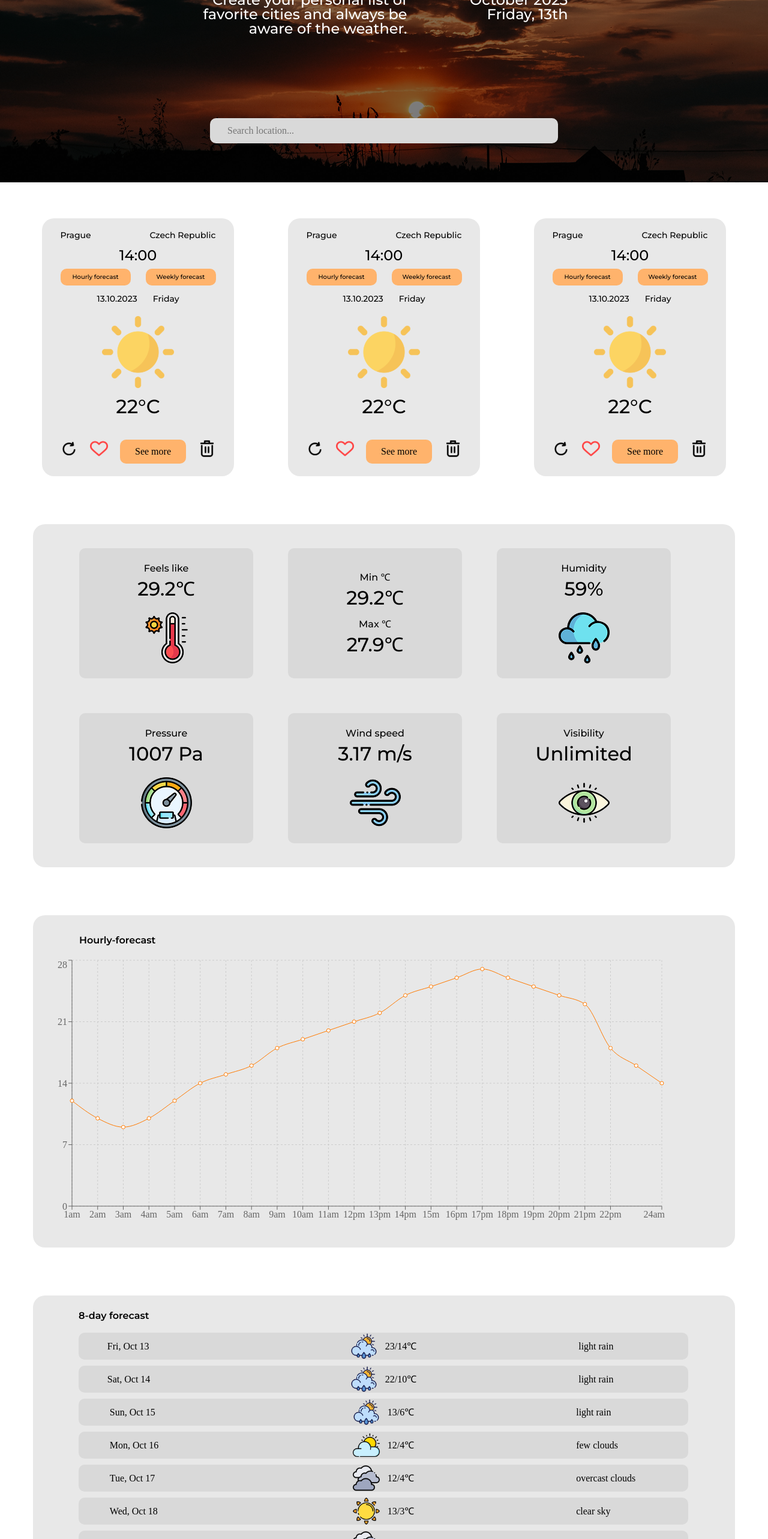
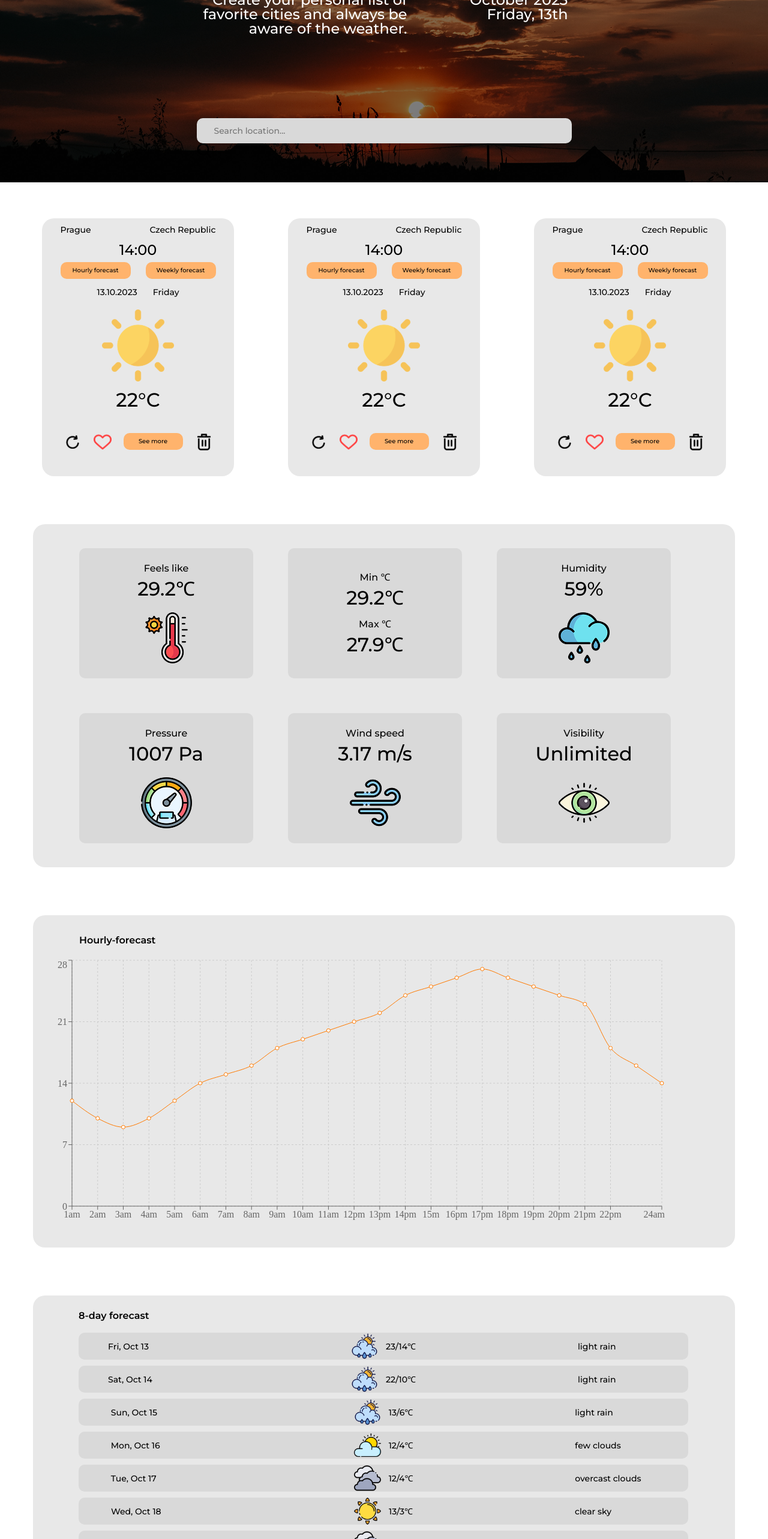
Before and after one commit to pypuc/weather-conditions, a React (Create React App) app: page / in a window 1280 px wide. Shown: the part 234-2800 px from the top of the page at 60% size. Built offline with nearby package versions, Linux system fonts and the light colour scheme.

Commit message:
adaptive

```diff
--- a/src/components/Beautiful-nature/Beautiful-nature.module.css
+++ b/src/components/Beautiful-nature/Beautiful-nature.module.css
@@ -1,5 +1,8 @@
 .nature {
     padding-bottom: 48px;
+    @media screen and (max-width: 1200px) {
+   display: none;
+  }
 }
 
 .nature-title {
--- a/src/components/Eight-day-forecast/Eight-day-forecast.jsx
+++ b/src/components/Eight-day-forecast/Eight-day-forecast.jsx
@@ -10,98 +10,104 @@ export const EightDayForecast = () => {
           <ul className={styles["eight-day-list"]}>
             <li className={styles["eight-day-iteam"]}>
               <div className={styles["eight-day-miniminic"]}>
-              <h4 className={styles["eight-day-titledata"]}>Fri, Oct 13</h4>
+                <h4 className={styles["eight-day-celciatext"]}>Fri, Oct 13</h4>
               </div>
               <div className={styles["eight-day-minicon"]}>
                 <img src="/images/rain.svg" alt="rain" />
-                <p>23/14℃</p>
+                <p className={styles["eight-day-celciatext"]}>23/14℃</p>
               </div>
               <div className={styles["eight-day-miniminic"]}>
-              <p>light rain</p>
+                <p className={styles["eight-day-celciatext"]}>light rain</p>
               </div>
             </li>
             <li className={styles["eight-day-iteam"]}>
               <div className={styles["eight-day-miniminic"]}>
-              <h4>Sat, Oct 14</h4>
+                <h4 className={styles["eight-day-celciatext"]}>Sat, Oct 14</h4>
               </div>
               <div className={styles["eight-day-minicon"]}>
                 <img src="/images/rain.svg" alt="rain" />
-                <p>22/10℃</p>
+                <p className={styles["eight-day-celciatext"]}>22/10℃</p>
               </div>
               <div className={styles["eight-day-miniminic"]}>
-              <p>light rain</p>
+                <p className={styles["eight-day-celciatext"]}>light rain</p>
               </div>
             </li>
             <li className={styles["eight-day-iteam"]}>
               <div className={styles["eight-day-miniminic"]}>
-              <h4>Sun, Oct 15</h4>
+                <h4 className={styles["eight-day-celciatext"]}>Sun, Oct 15</h4>
               </div>
               <div className={styles["eight-day-minicon"]}>
                 <img src="/images/rain.svg" alt="rain" />
-                <p>13/6℃</p>
+                <p className={styles["eight-day-celciatext"]}>13/6℃</p>
               </div>
               <div className={styles["eight-day-miniminic"]}>
-              <p>light rain</p>
+                <p className={styles["eight-day-celciatext"]}>light rain</p>
               </div>
             </li>
             <li className={styles["eight-day-iteam"]}>
               <div className={styles["eight-day-miniminic"]}>
-              <h4>Mon, Oct 16</h4>
+                <h4 className={styles["eight-day-celciatext"]}>Mon, Oct 16</h4>
               </div>
               <div className={styles["eight-day-minicon"]}>
                 <img src="/images/clouds-sun.svg" alt="few clouds" />
-                <p>12/4℃</p>
+                <p className={styles["eight-day-celciatext"]}>12/4℃</p>
               </div>
               <div className={styles["eight-day-miniminic"]}>
-                <p>few clouds</p>
+                <p className={styles["eight-day-celciatext"]}>few clouds</p>
               </div>
             </li>
             <li className={styles["eight-day-iteam"]}>
               <div className={styles["eight-day-miniminic"]}>
-              <h4>Tue, Oct 17</h4>
+                <h4 className={styles["eight-day-celciatext"]}>Tue, Oct 17</h4>
               </div>
               <div className={styles["eight-day-minicon"]}>
                 <img src="/images/black-clouds.svg" alt="overcast clouds" />
-                <p>12/4℃</p>
+                <p className={styles["eight-day-celciatext"]}>12/4℃</p>
               </div>
               <div className={styles["eight-day-miniminic"]}>
-              <p>overcast clouds</p>
+                <p className={styles["eight-day-celciatext"]}>
+                  overcast clouds
+                </p>
               </div>
             </li>
             <li className={styles["eight-day-iteam"]}>
               <div className={styles["eight-day-miniminic"]}>
-              <h4>Wed, Oct 18</h4>
+                <h4 className={styles["eight-day-celciatext"]}>Wed, Oct 18</h4>
               </div>
               <div className={styles["eight-day-minicon"]}>
                 <img src="/images/sun.svg" alt="clear sky" />
-                <p>13/3℃</p>
+                <p className={styles["eight-day-celciatext"]}>13/3℃</p>
               </div>
               <div className={styles["eight-day-miniminic"]}>
-              <p>clear sky</p>
+                <p className={styles["eight-day-celciatext"]}>clear sky</p>
               </div>
             </li>
             <li className={styles["eight-day-iteam"]}>
               <div className={styles["eight-day-miniminic"]}>
-              <h4>Thu, Oct 19</h4>
+                <h4 className={styles["eight-day-celciatext"]}>Thu, Oct 19</h4>
               </div>
               <div className={styles["eight-day-minicon"]}>
                 <img src="/images/black-clouds.svg" alt="overcast clouds" />
-                <p>12/5℃</p>
+                <p className={styles["eight-day-celciatext"]}>12/5℃</p>
               </div>
               <div className={styles["eight-day-miniminic"]}>
-              <p>overcast clouds</p>
+                <p className={styles["eight-day-celciatext"]}>
+                  overcast clouds
+                </p>
               </div>
             </li>
             <li className={styles["eight-day-iteam"]}>
               <div className={styles["eight-day-miniminic"]}>
-              <h4>Fri, Oct 20</h4>
+                <h4 className={styles["eight-day-celciatext"]}>Fri, Oct 20</h4>
               </div>
               <div className={styles["eight-day-minicon"]}>
                 <img src="/images/clouds.svg" alt="scattered clouds" />
-                <p>9/3℃</p>
+                <p className={styles["eight-day-celciatext"]}>9/3℃</p>
               </div>
               <div className={styles["eight-day-miniminic"]}>
-              <p>scattered clouds</p>
+                <p className={styles["eight-day-celciatext"]}>
+                  scattered clouds
+                </p>
               </div>
             </li>
           </ul>
--- a/src/components/Eight-day-forecast/Eight-day-forecast.module.css
+++ b/src/components/Eight-day-forecast/Eight-day-forecast.module.css
@@ -1,15 +1,35 @@
 .eight-day {
+  padding-bottom: 35px;
+  @media screen and (min-width: 768px) {
+    padding-bottom: 50px;
+  }
+  @media screen and (min-width: 1200px) {
     padding-bottom: 80px;
+  }
 }
 
 .eight-day-bigcontainer {
-    background-color: #E8E8E8;
+  background-color: #e8e8e8;
   border-radius: 20px;
+  padding-left: 25px;
+  height: 755px;
+  padding-top: 18px;
+  padding-bottom: 35px;
+  padding-right: 25px;
+  @media screen and (min-width: 768px) {
+    padding-left: 35px;
+  height: 526px;
+  padding-top: 20px;
+  padding-bottom: 35px;
+  padding-right: 35px;
+  }
+  @media screen and (min-width: 1200px) {
     padding-left: 76px;
   height: 554px;
   padding-top: 26px;
   padding-bottom: 42px;
   padding-right: 78px;
+  }
 }
 
 .eight-day-title {
@@ -26,23 +46,65 @@ margin-bottom: 20px;
   display: flex;
   flex-direction: column;
   row-gap: 10px;
+  @media screen and (max-width: 768px) {
+   display: flex;
+   flex-direction: row;
+   flex-wrap: wrap;
+   gap: 30px;
+   padding-right: 25px;
+  /* padding-bottom: 35px; */
+  padding-left: 25px;
+  justify-content: center;
+  row-gap: 35px;
+  }
 }
 
 .eight-day-iteam {
   display: flex;
-        background-color: #D9D9D9;
+  background-color: #d9d9d9;
   align-items: center;
   border-radius: 10px;
   justify-content: center;
+  flex-direction: column;
+  @media screen and (max-width: 768px) {
+   width: 100px;
+   height: 140px;
+  }
+  @media screen and (min-width: 768px) {
+   gap: 170px;
+   flex-direction: row;
+  }
+  @media screen and (min-width: 1200px) {
     gap: 270px;
+    flex-direction: row;
+  }
 }
 
 .eight-day-minicon {
   display: flex;
   gap: 13px;
   align-items: center;
+   @media screen and (max-width: 768px) {
+   flex-direction: column;
+   row-gap: 7px;
+   margin-bottom: 15px;
+  }
 }
 
 .eight-day-miniminic {
+  @media screen and (min-width: 768px) {
    width: 135px;
   }
+}
+
+.eight-day-celciatext {
+  font-family: Montserrat;
+  font-weight: 500;
+  font-style: Medium;
+  font-size: 14px;
+  line-height: 100%;
+  letter-spacing: 0%;
+   @media screen and (max-width: 768px) {
+   font-size: 10px;
+  }
+}
--- a/src/components/Hero/Hero.module.css
+++ b/src/components/Hero/Hero.module.css
@@ -25,12 +25,14 @@
   line-height: 100%;
   letter-spacing: 0%;
   color: #ffffff;
-  margin-bottom: 80px;
+  margin-bottom: 35px;
   @media screen and (min-width: 768px) {
     font-size: 20px;
+    margin-bottom: 40px;
   }
   @media screen and (min-width: 1200px) {
     font-size: 40px;
+    margin-bottom: 80px;
   }
 }
 
@@ -38,6 +40,7 @@
   display: flex;
   row-gap: 20px;
   flex-direction: column;
+  justify-content: center;
   @media screen and (min-width: 768px) {
     gap: 68px;
     flex-direction: row;
@@ -51,24 +54,40 @@
   font-family: Montserrat;
   font-weight: 500;
   font-style: Medium;
-  font-size: 24px;
+  font-size: 10px;
   line-height: 100%;
   letter-spacing: 0%;
   text-align: right;
   color: #ffffff;
-  max-width: 345px;
+  max-width: 140px;
+  @media screen and (min-width: 768px) {
+    font-size: 14px;
+    max-width: 180px;
+  }
+  @media screen and (min-width: 1200px) {
+    font-size: 24px;
+    max-width: 345px;
+  }
 }
 
 .hero-minitext {
-  max-width: 164px;
-  font-family: Montserrat;
+  max-width: 75px;
+   font-family: Montserrat;
   font-weight: 500;
   font-style: Medium;
-  font-size: 24px;
+  font-size: 10px;
   line-height: 100%;
   letter-spacing: 0%;
   text-align: right;
   color: #ffffff;
+  @media screen and (min-width: 768px) {
+    font-size: 14px;
+    max-width: 100px;
+  }
+  @media screen and (min-width: 1200px) {
+    font-size: 24px;
+  max-width: 164px;
+}
 }
 
 /* .hero-search-container {
@@ -85,11 +104,29 @@
   } */
 
 .hero-input {
-    width: 580px;
-height: 42px;
+  font-family: Montserrat;
+font-weight: 500;
+font-style: Medium;
+font-size: 6px;
+line-height: 100%;
+letter-spacing: 0%;
+    width: 173px;
+height: 15px;
 border-radius: 10px;
 border: none;
-margin-top: 137px;
+margin-top: 48px;
 padding-left: 29px;
 background-color: #D9D9D9;
+ @media screen and (min-width: 768px) {
+    width: 402px;
+    height: 27px;
+    font-size: 10px;
+    margin-top: 106px;
+  }
+  @media screen and (min-width: 1200px) {
+    width: 625px;
+    height: 42px;
+    font-size: 14px;
+    margin-top: 137px;
+  }
 }
--- a/src/components/Interacting-pets/Interacting-pets.module.css
+++ b/src/components/Interacting-pets/Interacting-pets.module.css
@@ -1,5 +1,8 @@
 .pets {
     padding-bottom: 80px;
+    @media screen and (max-width: 1200px) {
+   display: none;
+  }
 }
 
 .pets-title {
--- a/src/components/Weather/Weather.module.css
+++ b/src/components/Weather/Weather.module.css
@@ -12,50 +12,102 @@
 .weather-iteam {
   background-color: #e8e8e8;
   border-radius: 20px;
-  padding-left: 30px;
-  padding-right: 30px;
-  padding-bottom: 15px;
-  padding-top: 21px;
-  height: 430px;
-  width: 320px;
+  padding-left: 15px;
+  padding-right: 15px;
+  padding-bottom: 20px;
+  padding-top: 15px;
+  height: 392px;
+  width: 293px;
   display: flex;
   flex-direction: column;
   align-items: center;
+  @media screen and (min-width: 768px) {
+    width: 262px;
+    height: 352px;
+    padding-top: 12px;
+    padding-left: 17px;
+  padding-right: 17px;
+  }
+  @media screen and (min-width: 1200px) {
+    height: 430px;
+    width: 320px;
+     padding-left: 20px;
+  padding-right: 20px;
+  }
+}
+
+@media screen and (max-width: 1200px) {
+  .weather-iteam:nth-child(2) {
+    display: none;
+  }
+}
+
+@media screen and (max-width: 768px) {
+  .weather-iteam:nth-child(2) {
+    display: none;
+  }
+  .weather-iteam:nth-child(3) {
+    display: none;
+  }
 }
 
 .weather-minitextcont {
   display: flex;
   justify-content: space-between;
+  gap: 124px;
+  @media screen and (min-width: 768px) {
+    gap: 73px;
+  }
+  @media screen and (min-width: 1200px) {
     gap: 98px;
+  }
 }
 
 .weather-textname {
   font-family: Montserrat;
   font-weight: 500;
   font-style: Medium;
-  font-size: 14px;
+  font-size: 12px;
   line-height: 100%;
   letter-spacing: 0%;
+  @media screen and (min-width: 1200px) {
+    font-size: 14px;
+  }
 }
 
 .weather-title-time {
   text-align: center;
-  margin-top: 15px;
+  margin-top: 25px;
   margin-bottom: 10px;
   font-family: Montserrat;
   font-weight: 500;
   font-style: Medium;
-  font-size: 24px;
+  font-size: 20px;
   line-height: 100%;
   letter-spacing: 0%;
+  @media screen and (min-width: 768px) {
+    margin-top: 11px;
+    margin-bottom: 8px;
+  }
+  @media screen and (min-width: 1200px) {
+    font-size: 24px;
+    margin-top: 15px;
+  }
 }
 
 .weather-mini-list {
   display: flex;
   justify-content: center;
   gap: 26px;
+  margin-top: 12px;
+  margin-bottom: 24px;
+   @media screen and (min-width: 768px) {
+    margin-bottom: 27px;
+  }
+  @media screen and (min-width: 1200px) {
     margin-top: 15px;
     margin-bottom: 22px;
+  }
 }
 
 .weather-divforecast {
@@ -66,9 +118,9 @@
 .weather-forecast {
   background-color: #ffb36c;
   border: none;
-  width: 117px;
-  height: 28px;
-  border-radius: 10px;
+  width: 96px;
+  height: 23px;
+  border-radius: 5px;
   padding-top: 8px;
   padding-right: 18px;
   padding-bottom: 8px;
@@ -76,39 +128,65 @@
   font-family: Montserrat;
   font-weight: 500;
   font-style: Medium;
-  font-size: 10px;
+  font-size: 9px;
   line-height: 100%;
   letter-spacing: 0%;
   text-align: right;
   display: flex;
   justify-content: center;
   align-items: center;
+  text-align: center;
+  @media screen and (min-width: 1200px) {
+    width: 117px;
+    height: 28px;
+    font-size: 10px;
+     border-radius: 10px;
+  }
 }
 
 .weather-image {
+  width: 83px;
+  height: 83px;
+  @media screen and (min-width: 768px) {
+    width: 76px;
+    height: 76px;
+  }
+  @media screen and (min-width: 1200px) {
     width: 120px;
     height: 120px;
+  }
 }
 
 .weather-data {
   font-family: Montserrat;
   font-weight: 500;
   font-style: Medium;
-  font-size: 14px;
+  font-size: 12px;
   line-height: 100%;
   letter-spacing: 0%;
   text-align: right;
+  @media screen and (min-width: 1200px) {
+    font-size: 14px;
+  }
 }
 
 .weather-temp {
   font-family: Montserrat;
   font-weight: 500;
   font-style: Medium;
-  font-size: 32px;
+  font-size: 24px;
   line-height: 100%;
   letter-spacing: 0%;
+  margin-top: 25px;
+  margin-bottom: 44px;
+  @media screen and (min-width: 768px) {
+    margin-bottom: 35px;
+  }
+  @media screen and (min-width: 1200px) {
+    font-size: 32px;
     margin-top: 15px;
   margin-bottom: 39px;
+  }
 }
 
 .weather-list-svg {
@@ -117,13 +195,34 @@
 }
 
 .weather-but {
+  font-family: Montserrat;
+  font-weight: 500;
+  font-style: Medium;
+  font-size: 9px;
+  line-height: 100%;
+  letter-spacing: 0%;
   border: none;
   background-color: #ffb36c;
-  width: 99;
-  height: 28;
+  width: 84px;
+  height: 27px;
+  border-radius: 5px;
+  padding-top: 8px;
+  padding-right: 20px;
+  padding-bottom: 8px;
+  padding-left: 20px;
+
+  @media screen and (min-width: 768px) {
+    width: 81px;
+    height: 23px;
+    padding-right: 0px;
+    padding-left: 0px;
+  }
+  @media screen and (min-width: 1200px) {
+    width: 99px;
+    height: 28px;
+    font-size: 10px;
     border-radius: 10px;
-  padding-top: 8px;
+    padding-left: 25px;
     padding-right: 25px;
-  padding-bottom: 8px;
-  padding-left: 25px;
   }
+}
--- a/src/index.css
+++ b/src/index.css
@@ -1,7 +1,19 @@
-
 .container {
   padding-left: 15px;
   padding-right: 15px;
-  width: 1200px;
   margin: 0 auto;
+  width: 100%;
+  max-width: 480px;
 }
+
+@media screen and (min-width: 768px) {
+  .container {
+    max-width: 768px;
+  }
+}
+
+@media screen and (min-width: 1200px) {
+  .container {
+    max-width: 1200px;
+  }
+}
```
Also changed, not shown: src/components/All-weather-values/All-weather-values.module.css (+33 -5 lines), src/components/Footer/Footer.module.css (+19 -2 lines), src/components/Header/Header.module.css (+11 -5 lines), src/components/Hourly-forecast/Hourly-forecast.module.css (+18 -2 lines), src/components/Weather/Weather.jsx (+15 -3 lines). Lines whose indentation alone changed are shown as unchanged.
